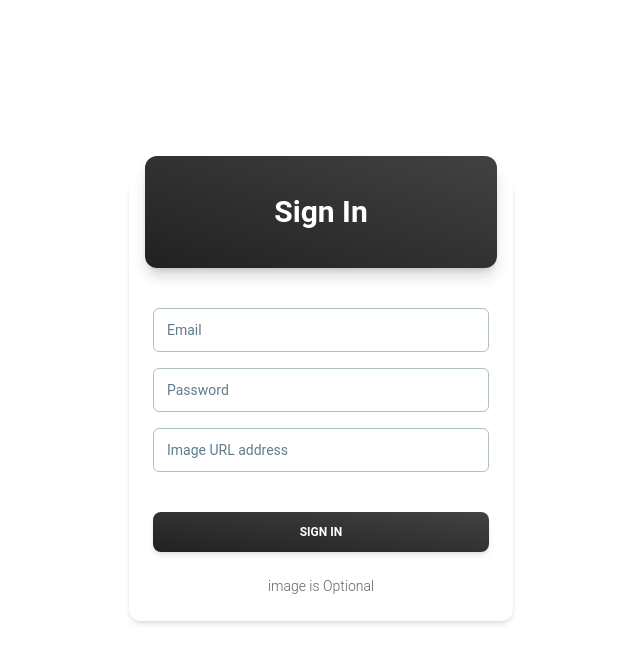
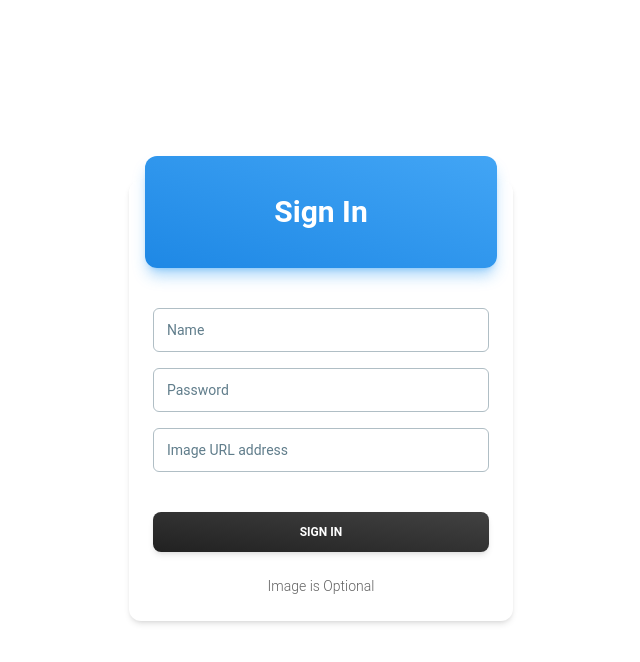
Before and after one commit to ahmedTarek1525/Ecommerce-redux-app, a React (Create React App) app: page / in a window 1280 px wide. Shown: the top 662 px of the page, without its empty margins (319-959 px from the left). Built offline with nearby package versions, Linux system fonts and the light colour scheme.

Commit message:
Add login & logout logic to Navbar.

```diff
--- a/src/components/Login/Login.jsx
+++ b/src/components/Login/Login.jsx
@@ -1,15 +1,15 @@
-import React, {useState} from 'react';
+import React, { useState } from "react";
 import {
   Card,
   CardHeader,
   CardBody,
   CardFooter,
   Typography,
-    Input,
-    Button,
 } from "@material-tailwind/react";
-  import {login} from "../../features/slices/authSlice";
-  import {useDispatch} from "react-redux";
+import { Button } from "@material-tailwind/react";
+import { Input } from "@material-tailwind/react";
+import { login } from "../../features/slices/authSlice";
+import { useDispatch } from "react-redux";
 
 const Login = () => {
   const intitalState = {
@@ -17,12 +17,12 @@ const Login = () => {
     password: "",
     image: "",
   };
-
   const [values, setValues] = useState(intitalState);
   const onChange = (e) => {
     const { name, value } = e.target;
     setValues({ ...values, [name]: value });
   };
+
   const dispatch = useDispatch();
 
   return (
@@ -30,7 +30,7 @@ const Login = () => {
       <Card className="w-96">
         <CardHeader
           variant="gradient"
-        color="gray"
+          color="blue"
           className="mb-4 grid h-28 place-items-center"
         >
           <Typography variant="h3" color="white">
@@ -38,11 +38,31 @@ const Login = () => {
           </Typography>
         </CardHeader>
         <CardBody className="flex flex-col gap-4">
-        <Input label="Email" size="lg" type="text" name="Email" value={values.name} onChange={onChange} />
-        <Input label="Password" size="lg" type="password" name="password" value={values.password} onChange={onChange} />
-        <Input label="Image URL address" size="lg" type="text" name="image" value={values.image} onChange={onChange} />
-        <div className="-ml-2.5">
-        </div>
+          <Input
+            label="Name"
+            size="lg"
+            type="text"
+            name="name"
+            value={values.name}
+            onChange={onChange}
+          />
+          <Input
+            label="Password"
+            size="lg"
+            type="password"
+            name="password"
+            value={values.password}
+            onChange={onChange}
+          />
+          <Input
+            label="Image URL address"
+            size="lg"
+            type="text"
+            name="image"
+            value={values.image}
+            onChange={onChange}
+          />
+          <div className="-ml-2.5"></div>
         </CardBody>
         <CardFooter className="pt-0">
           <Button
@@ -53,12 +73,12 @@ const Login = () => {
             Sign In
           </Button>
           <Typography variant="small" className="mt-6 flex justify-center">
-          image is Optional
+            Image is Optional
           </Typography>
         </CardFooter>
       </Card>
     </div>
-  )
-}
+  );
+};
 
-export default Login
+export default Login;
--- a/src/components/Navbar/Navbar.jsx
+++ b/src/components/Navbar/Navbar.jsx
@@ -1,15 +1,21 @@
 import React , { useState } from 'react';
 import logo from "../../assets/images/logo.png";
 import Cart from '../Cart/Cart';
-import { UseSelector, useSelector } from 'react-redux';
+import { useSelector, useDispatch } from 'react-redux';
+import {logout} from "../../features/slices/authSlice";
+import { Avatar } from "@material-tailwind/react";
+import { Tooltip, Button } from "@material-tailwind/react";
+
 
 const Navbar = () => {
     const totalAmount = useSelector((state) => state.cart.totalAmount);
+    const user = useSelector((state) => state.user.user);
+    const { name , image} = user;
     const [open, setOpen] = React.useState(false);
-
     const handleOpen = () => {
         setOpen(true)
     };
+    const dispatch = useDispatch();
 
     return (
     <>
@@ -74,6 +80,17 @@ const Navbar = () => {
                   {open && <Cart openModal={open} setOpen={setOpen}></Cart>}
                 </div>
             </div>
+            <div className=" flex flex-row items-center cursor-pointer pl-4">
+                {image && (<Avatar src={image} alt="avatar" size="sm" className="mr-2"></Avatar>
+            )}
+            <div onClick={() => dispatch(logout())}>
+                <Tooltip content="Sign Out" placement="bottom">
+                <p className="font-inter text-sm font-medium tracking-normal leading-none">
+                    Hi {name.charAt("0").toUpperCase() + name.slice(1)}
+                </p>
+                </Tooltip>
+            </div>
+            </div>
         </div>
     </div>
     <div className='bg-black  p-4 w-full flex justify-around'>
```
Lines whose indentation alone changed are shown as unchanged.
